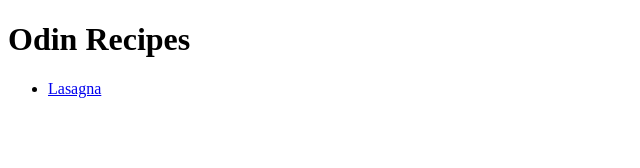
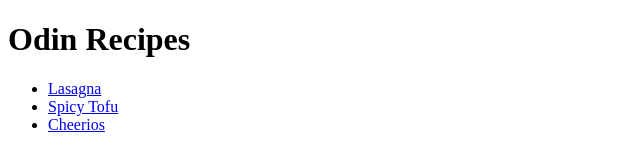
Before and after one commit to grifbohm/odin-recipes, a plain HTML site: page index.html in a window 1280 px wide. Shown: the whole page, without its empty margins (0-640 px from the left). Drawn offline with Linux system fonts and the light colour scheme.

Commit message:
Updated index.html with new recipes

```diff
--- a/index.html
+++ b/index.html
@@ -10,7 +10,8 @@
    <h1>Odin Recipes</h1>
    <ul>
     <li><a href="/lasagna.html">Lasagna</a></li>
-
+    <li><a href="/spicytofu.html">Spicy Tofu</a></li>
+    <li><a href="/cheerios.html">Cheerios</a></li>
    </ul>
 </body>
 </html>
```
